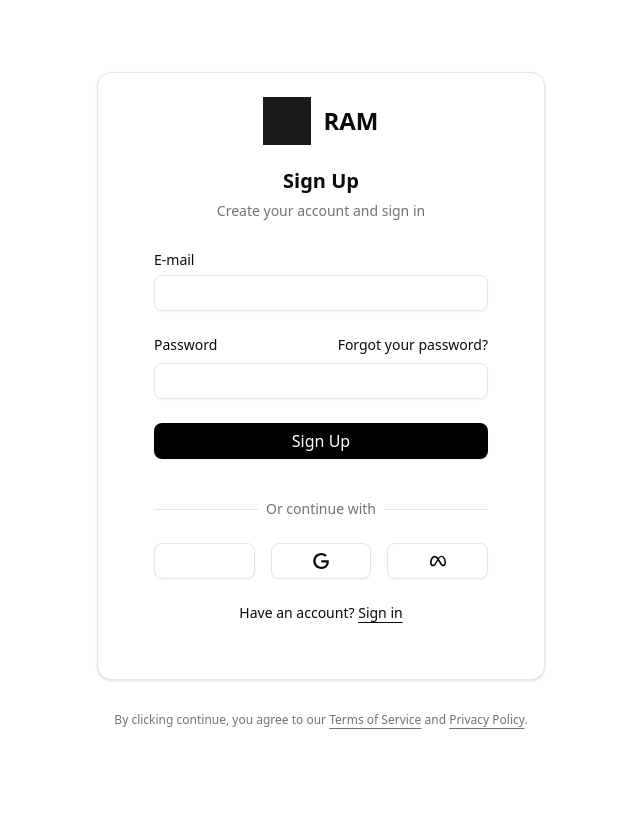
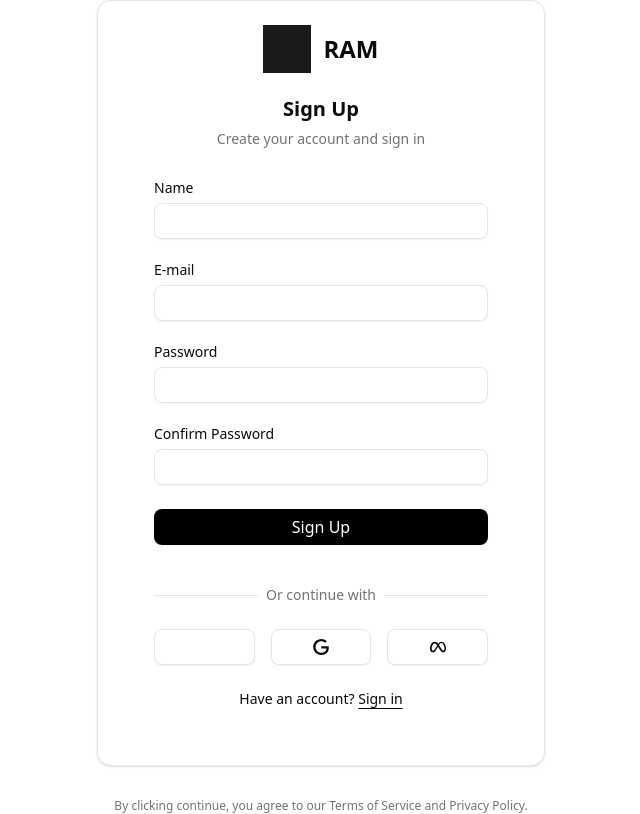
Before and after one commit to MarioLuigie/RAM_store, a Next.js app: page /sign-up in a window 1280 px wide. Shown: the whole page, without its empty margins (319-959 px from the left). Built offline with nearby package versions, Linux system fonts and the light colour scheme; no server answers.

Commit message:
Feat: Add condition for agilable form in AuthForm.tsx

```diff
--- a/src/components/forms/AuthForm.tsx
+++ b/src/components/forms/AuthForm.tsx
@@ -5,11 +5,14 @@ import { useFormStatus } from 'react-dom'
 import { useSearchParams } from 'next/navigation'
 import Link from 'next/link'
 // lib
-import { SIGNIN_DEFAULT_VALUES } from '@/lib/constants'
+import { SIGNIN_DEFAULT_VALUES, SIGNUP_DEFAULT_VALUES } from '@/lib/constants'
 import { ROUTES } from '@/lib/constants/paths'
 import { ICONS } from '@/lib/constants/icons'
 import { DEFAULT_ACTION_STATE } from '@/lib/constants'
-import { SignInUserWithCredentials } from '@/lib/actions/user.actions'
+import {
+	signInUserWithCredentials,
+	signUpUserWithCredentials,
+} from '@/lib/actions/user.actions'
 import { AuthTypes } from '@/lib/constants/enums'
 // components
 import { Input } from '@/components/ui/input'
@@ -19,10 +22,12 @@ import SubmitButton from '@/components/shared/SubmitButton'
 import SVG from '@/components/shared/SVG'
 
 export default function AuthForm({ type }: { type: AuthTypes }) {
-	const [data, action] = useActionState(
-		SignInUserWithCredentials,
-		DEFAULT_ACTION_STATE
-	)
+	const actionFn =
+		type === AuthTypes.SIGN_IN
+			? signInUserWithCredentials
+			: signUpUserWithCredentials
+
+	const [data, action] = useActionState(actionFn, DEFAULT_ACTION_STATE)
 	const searchParams = useSearchParams()
 	const callbackUrl = searchParams.get('callbackUrl') || ROUTES.HOME
 
@@ -35,6 +40,7 @@ export default function AuthForm({ type }: { type: AuthTypes }) {
 		return <>{children(pending)}</>
 	}
 
+	// SIGN IN
 	if (type === AuthTypes.SIGN_IN) {
 		return (
 			<form action={action} className="p-6 md:p-8">
@@ -138,12 +144,26 @@ export default function AuthForm({ type }: { type: AuthTypes }) {
 		)
 	}
 
+	// SIGN UP
 	if (type === AuthTypes.SIGN_UP) {
 		return (
 			<form action={action} className="p-6 md:p-8">
 				<input type="hidden" name="callbackUrl" value={callbackUrl} />
 				{/* FORM FIELDS */}
 				<div className="space-y-6">
+					{/* NAME INPUT */}
+					<div className="grid gap-2">
+						<Label htmlFor="name">Name</Label>
+						<Input
+							id="name"
+							name="name"
+							type="text"
+							required
+							autoComplete="name"
+							defaultValue={SIGNUP_DEFAULT_VALUES.name}
+						/>
+					</div>
+
 					{/* EMAIL INPUT */}
 					<div className="grid gap-2">
 						<Label htmlFor="email">E-mail</Label>
@@ -153,7 +173,7 @@ export default function AuthForm({ type }: { type: AuthTypes }) {
 							type="email"
 							required
 							autoComplete="email"
-							defaultValue={SIGNIN_DEFAULT_VALUES.email}
+							defaultValue={SIGNUP_DEFAULT_VALUES.email}
 						/>
 					</div>
 
@@ -161,12 +181,6 @@ export default function AuthForm({ type }: { type: AuthTypes }) {
 					<div className="grid gap-2">
 						<div className="flex items-center">
 							<Label htmlFor="password">Password</Label>
-							<Link
-								href="#"
-								className="ml-auto text-sm underline-offset-2 hover:underline"
-							>
-								Forgot your password?
-							</Link>
 						</div>
 						<Input
 							id="password"
@@ -174,7 +188,22 @@ export default function AuthForm({ type }: { type: AuthTypes }) {
 							type="password"
 							required
 							autoComplete="password"
-							defaultValue={SIGNIN_DEFAULT_VALUES.password}
+							defaultValue={SIGNUP_DEFAULT_VALUES.password}
+						/>
+					</div>
+
+					{/* CONFIRM PASSWORD INPUT */}
+					<div className="grid gap-2">
+						<div className="flex items-center">
+							<Label htmlFor="confirmPassword">Confirm Password</Label>
+						</div>
+						<Input
+							id="confirmPassword"
+							name="confirmPassword"
+							type="password"
+							required
+							autoComplete="confirmPassword"
+							defaultValue={SIGNUP_DEFAULT_VALUES.confirmPassword}
 						/>
 					</div>
 
--- a/src/lib/actions/user.actions.ts
+++ b/src/lib/actions/user.actions.ts
@@ -8,7 +8,7 @@ import { signIn, signOut } from '@/config/auth'
 import { prisma } from '@/lib/db/prisma'
 
 // SIGN IN THE USER WITH CREDENTIALS
-export async function SignInUserWithCredentials(
+export async function signInUserWithCredentials(
 	prevState: unknown,
 	formData: FormData
 ) {
@@ -39,7 +39,7 @@ export async function SignInUserWithCredentials(
 }
 
 // SIGN USER UP
-export async function signUpUser(
+export async function signUpUserWithCredentials(
 	prevState: unknown,
 	formData: FormData
 ) {
```
